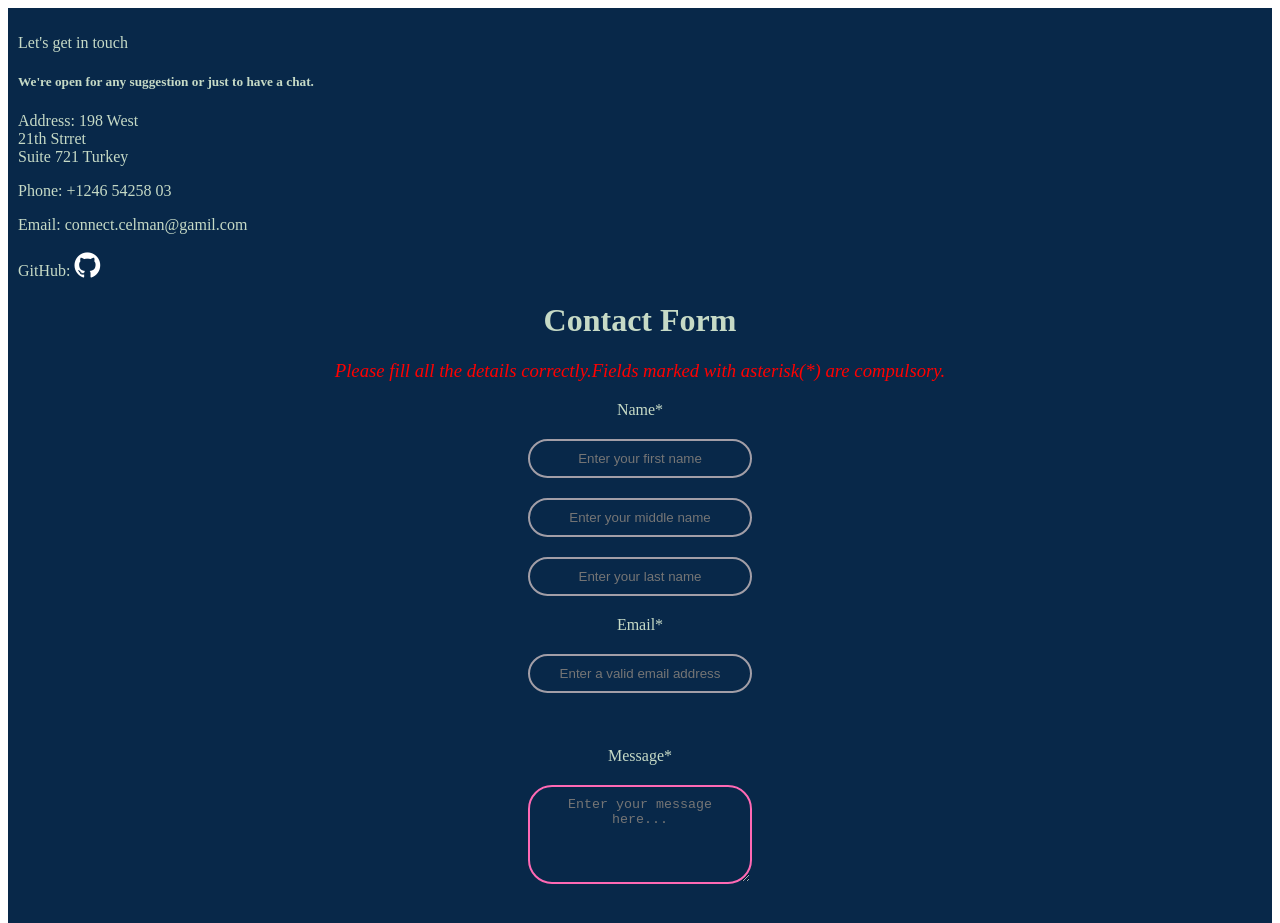
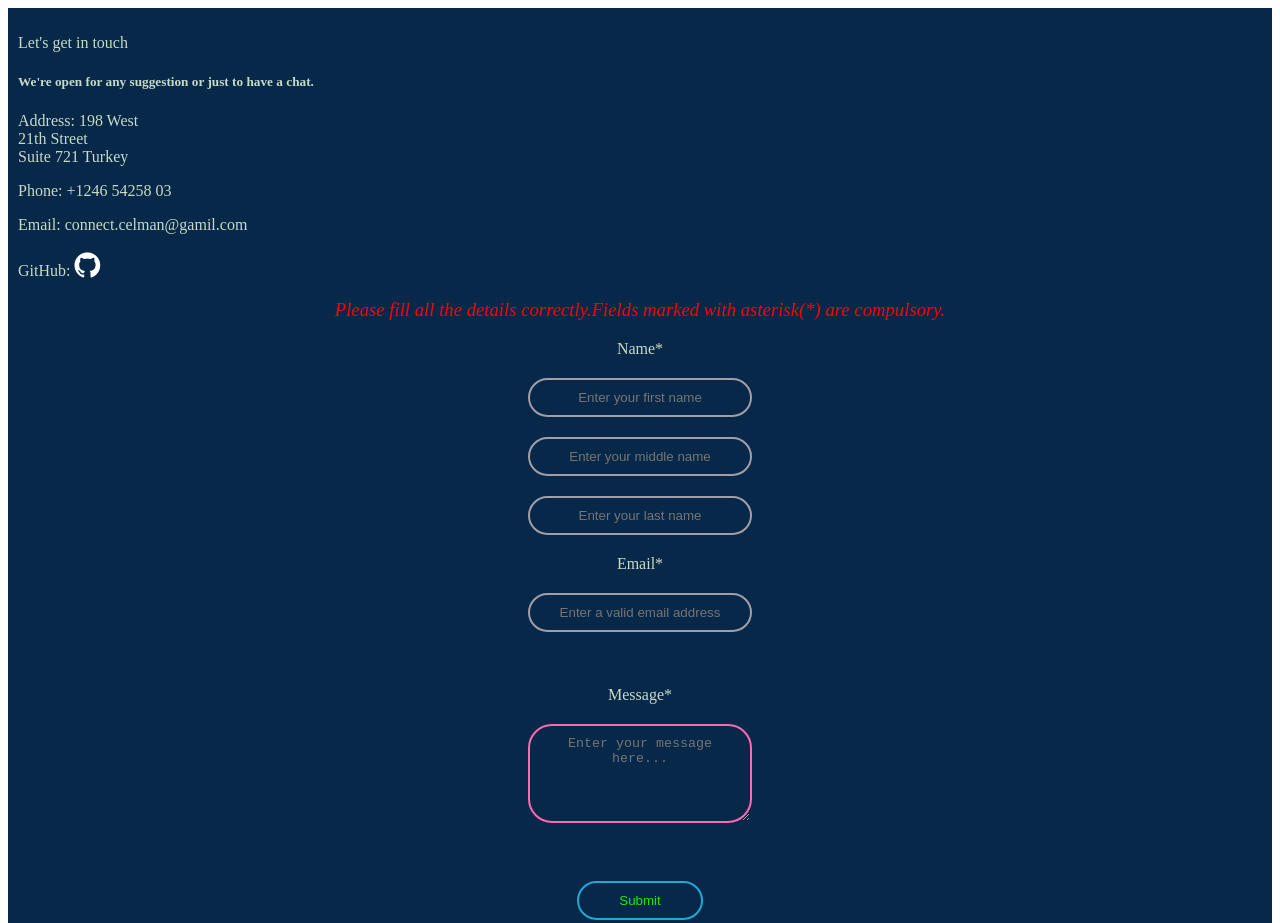
Before and after one commit to Salman-Ahmad-Khan/Blog-02, a plain HTML site: page contact.html in a window 1280 px wide. Shown: the top 923 px of the page. Drawn offline with Linux system fonts and the light colour scheme.

Commit message:
Update contact.html

```diff
--- a/contact.html
+++ b/contact.html
@@ -19,7 +19,7 @@
                 <h5>
                     We're open for any suggestion or just to have a chat. <br>
                 </h5>
-                <p>Address: 198 West <br> 21th Strret <br> Suite 721 Turkey</p>
+                <p>Address: 198 West <br> 21th Street <br> Suite 721 Turkey</p>
                 <p>Phone: +1246 54258 03</p>
                 <p>Email: connect.celman@gamil.com</p>
                 <p>GitHub: <a href="https://github.com/Salman-Ahmad-Khan" target="blank"><i style="color: white; font-size: 30px;" class="fa fa-github"></i></a></p>
@@ -29,7 +29,7 @@
 
 
             <div class="main">
-                <h1>Contact Form</h1>
+
                 <h3><i></i>Please fill all the details correctly.Fields marked with asterisk(*) are compulsory.</i></h3>
 
 
```
